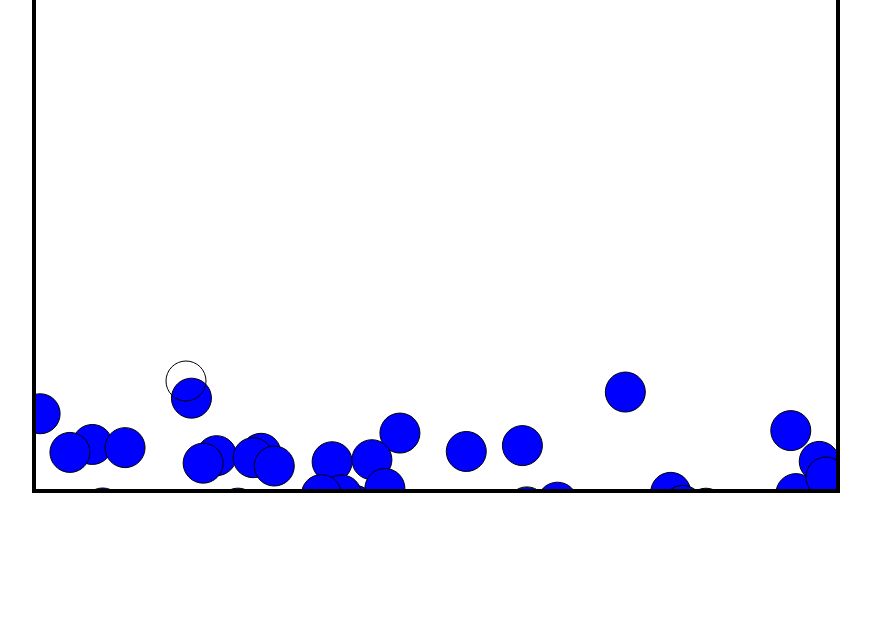
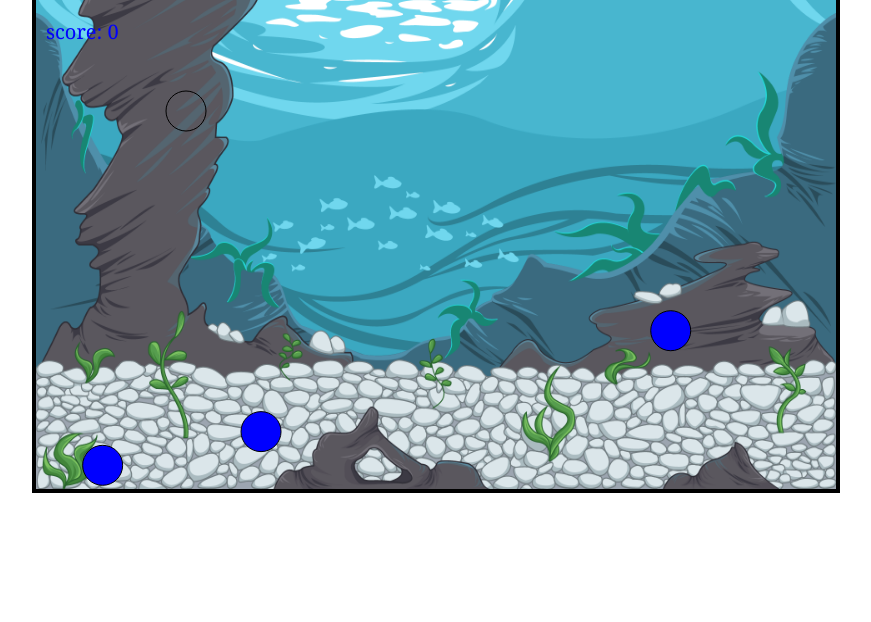
Before and after one commit to PRUZC/fishingbubbles, a plain HTML site: page index.html in a window 1280 px wide. Shown: the part 178-800 px from the top of the page, without its empty margins (204-1075 px from the left). Drawn offline with Linux system fonts and the light colour scheme.

Commit message:
background

```diff
--- /dev/null
+++ b/assets/js/background.js
@@ -0,0 +1,33 @@
+class Background {
+
+    constructor(ctx) {
+        this.ctx = ctx;
+        this.bgX = 0;
+        this.bgY = 0;
+        this.vx = 2;
+        this.bgWidth = this.ctx.canvas.width;
+        this.bgHeight = this.ctx.canvas.height;
+
+        this.bgImg = new Image();
+        this.bgImg.src = 'assets/img/background_fix.png';
+
+        this.movementImg = new Image();
+        this.movementImg.src = 'assets/img/background_superficie.png';
+
+    }
+
+    draw() {
+
+        this.ctx.drawImage(this.movementImg, this.bgX , 0, this.bgWidth, this.bgHeight);
+        this.ctx.drawImage(this.movementImg, this.bgX + this.bgWidth, this.bgY, this.bgWidth, this.bgHeight);
+        this.ctx.drawImage(this.bgImg, 0, 0, this.bgWidth, this.bgHeight);
+
+    }
+
+    move() {
+        this.bgX -= this.vx;
+        if (this.bgX + this.bgWidth <= 0) {
+         this.bgX = 0;
+        }
+    }
+}
--- a/assets/js/bubbles.js
+++ b/assets/js/bubbles.js
@@ -3,7 +3,7 @@ class Bubble {
         this.x = Math.random() * canvas.width;
         this.y = canvas.height + 100;
         this.radius = 20;
-        this.speed = Math.random() * 2 + 1;
+        this.speed = Math.random() * 5 + 1;
         this.distance;
     }
     update(){
@@ -21,7 +21,7 @@ class Bubble {
 
 function handleBubbles(){
 
-    if (gameFrame % 100 == 0){
+    if (gameFrame % 50 == 0){
         bubblesArray.push(new Bubble());
     }
     for (let i = 0; i < bubblesArray.length; i++){
--- a/assets/js/game.js
+++ b/assets/js/game.js
@@ -3,15 +3,21 @@ class Game {
       this.ctx = canvas.getContext("2d");
       this.player = new Player(this.ctx);
       this.bubble = new Bubble();
+      this.background = new Background(this.ctx);
     }
 
     start() {
         setInterval(() => {
             ctx.clearRect(0, 0, ctx.canvas.width, ctx.canvas.height);
+            this.background.draw();
+            this.background.move();
             handleBubbles();
+
             this.player.draw();
             this.player.move();
-        }, 1000 / 15);
+            ctx.fillText('score: ' + score, 10, 50);
+            gameFrame++;
+        }, 1000 / 30);
     }
 
     onKeyDown(code) {
--- a/assets/js/index.js
+++ b/assets/js/index.js
@@ -4,6 +4,7 @@ const ctx = canvas.getContext('2d');
 const game = new Game(canvas);
 const player = new Player(ctx);
 const bubblesArray = [];
+const background = new Background(ctx);
 
 game.start();
 
@@ -18,4 +19,4 @@ document.addEventListener('keyup', (event) => {
 
 let score = 0;
 let gameFrame = 0;
-ctx.font = '50px Georgia';
+ctx.font = '20px Georgia';
--- a/index.html
+++ b/index.html
@@ -14,6 +14,7 @@
     </div>
 
   <script src="assets/js/constants.js"></script>
+  <script src="assets/js/background.js"></script>
   <script src="assets/js/bubbles.js"></script>
   <script src="assets/js/game.js"></script>
   <script src="assets/js/player.js"></script>
```
Also changed, not shown: assets/img/background_fix.png (added), assets/img/background_media.png (added), assets/img/background_superficie.png (added), assets/img/fish_swim_left.png (added), assets/img/fish_swim_right.png (added).
